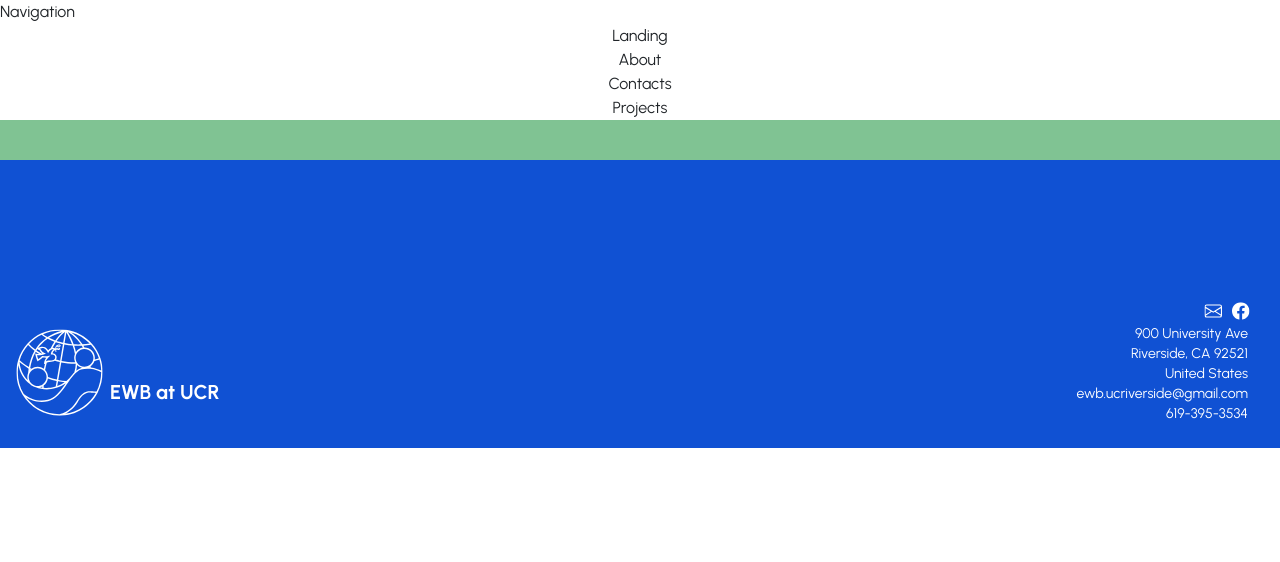
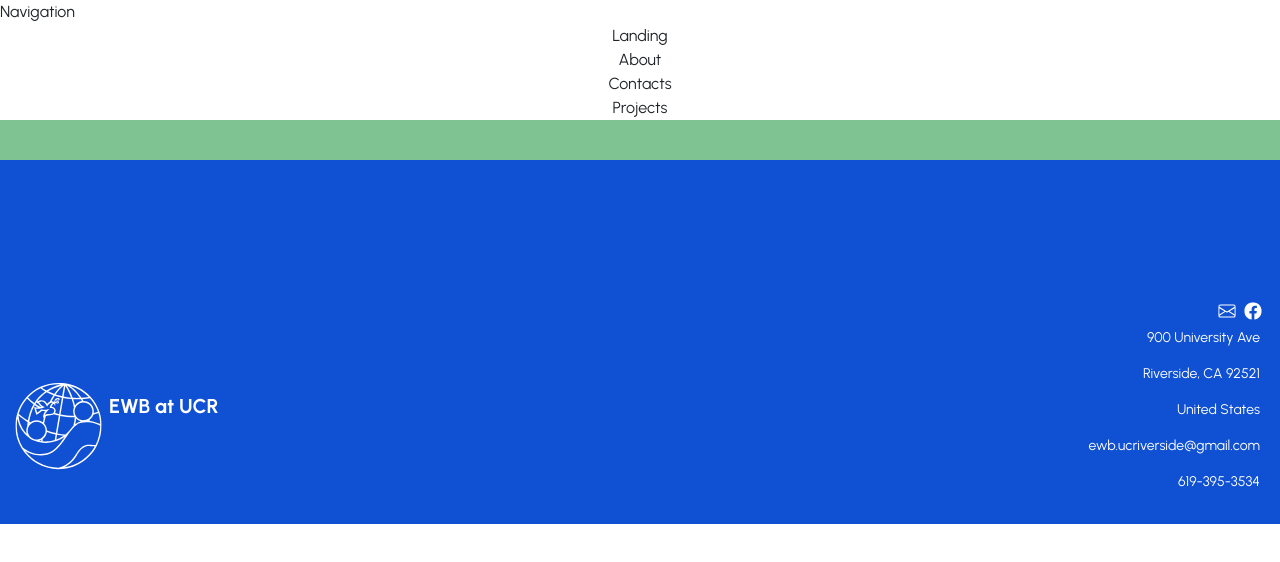
Before and after one commit to acm-ucr/ewb-website, a Next.js app: page / in a window 1280 px wide. Shown: the top 562 px of the page. Built offline with nearby package versions, Linux system fonts and the light colour scheme.

Commit message:
kevin/footer

```diff
--- a/src/components/Footer.jsx
+++ b/src/components/Footer.jsx
@@ -7,43 +7,24 @@ const Footer = () => {
     <div className="w-full bg-ewb-green">
       <p className="leading-4"> &nbsp; </p>
 
-      <div className="w-full bg-ewb-blue-200 border-t-8 border-ewb-green">
-        <br />
-        <br />
-        <br />
-        <br />
-        <br />
-        <table className="w-full">
-          <tbody>
-            <tr>
-              <td className="w-1/2">
-                <div className="mt-6 mx-6">
-                  <div className="inline-flex">
-                    <Image
-                      src={whiteLogo}
-                      alt="EWB Logo"
-                      className="scale-125"
-                    />
-                    <div className="text-white pt-10 pl-4 font-bold text-xl">
-                      EWB at UCR
-                    </div>
-                  </div>
-                </div>
-              </td>
-              <td className="w-1/2 text-right text-white py-6 px-8 text-sm">
-                <div className="inline-flex scale-125 px-1">
-                  <div className="mx-2"> {ICONS["email"]} </div>{" "}
-                  <div> {ICONS["facebook"]} </div>
-                </div>
-                <div>900 University Ave</div>
-                <div>Riverside, CA 92521</div>
-                <div>United States</div>
-                <div>ewb.ucriverside@gmail.com</div>
-                <div>619-395-3534</div>
-              </td>
-            </tr>
-          </tbody>
-        </table>
+      <div className="w-full bg-ewb-blue-200 border-t-8 border-t-ewb-green pt-32 flex justify-between">
+        <div className="inline-flex pl-6 pt-10 text-white font-bold text-xl">
+          <Image src={whiteLogo} alt="EWB Logo" className="scale-125" />
+          <p className="pt-16 pl-4">EWB at UCR</p>
+        </div>
+
+        <div className="px-1 text-right text-white m-3 text-sm">
+          <div className="ml-3 scale-125 float-right">
+            {" "}
+            {ICONS["facebook"]}{" "}
+          </div>
+          <div className="scale-125 float-right"> {ICONS["email"]} </div>
+          <p className="pt-4">900 University Ave</p>
+          <p>Riverside, CA 92521</p>
+          <p>United States</p>
+          <p>ewb.ucriverside@gmail.com</p>
+          <p>619-395-3534</p>
+        </div>
       </div>
     </div>
   );
```
